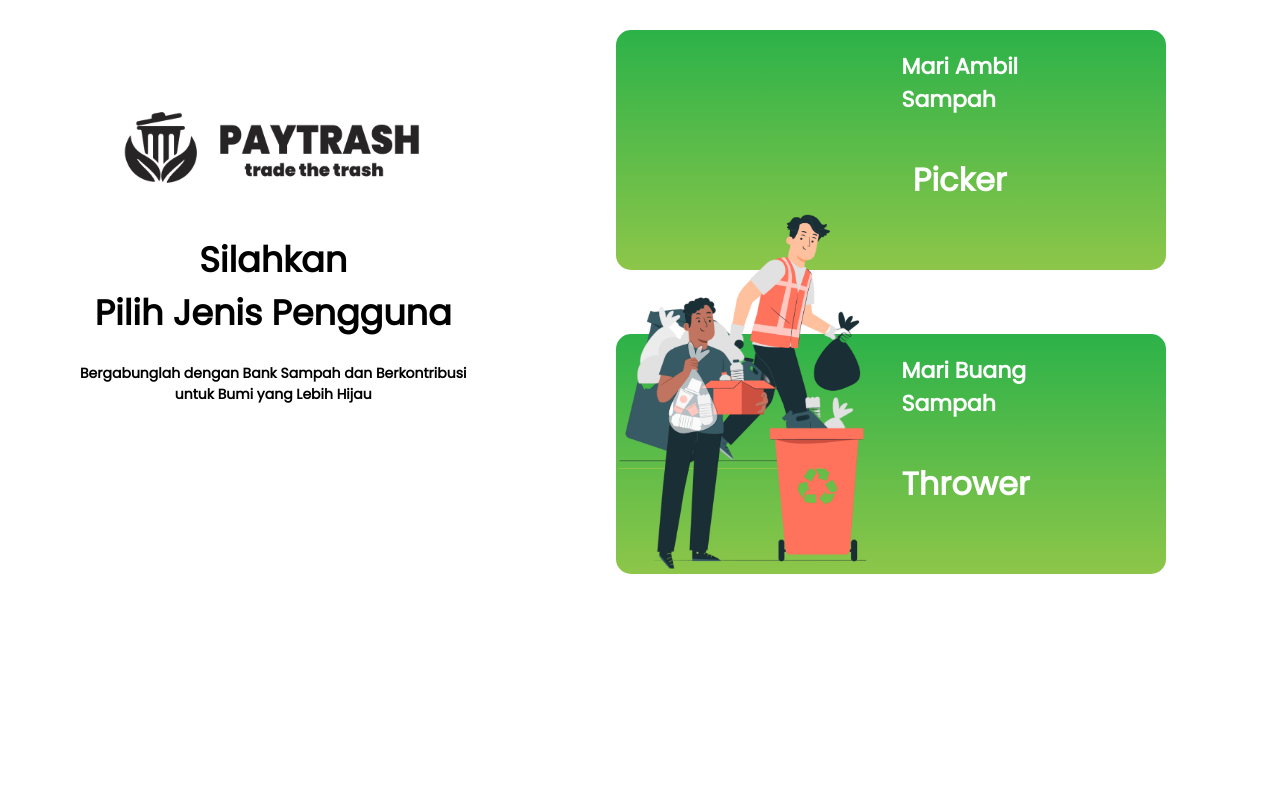
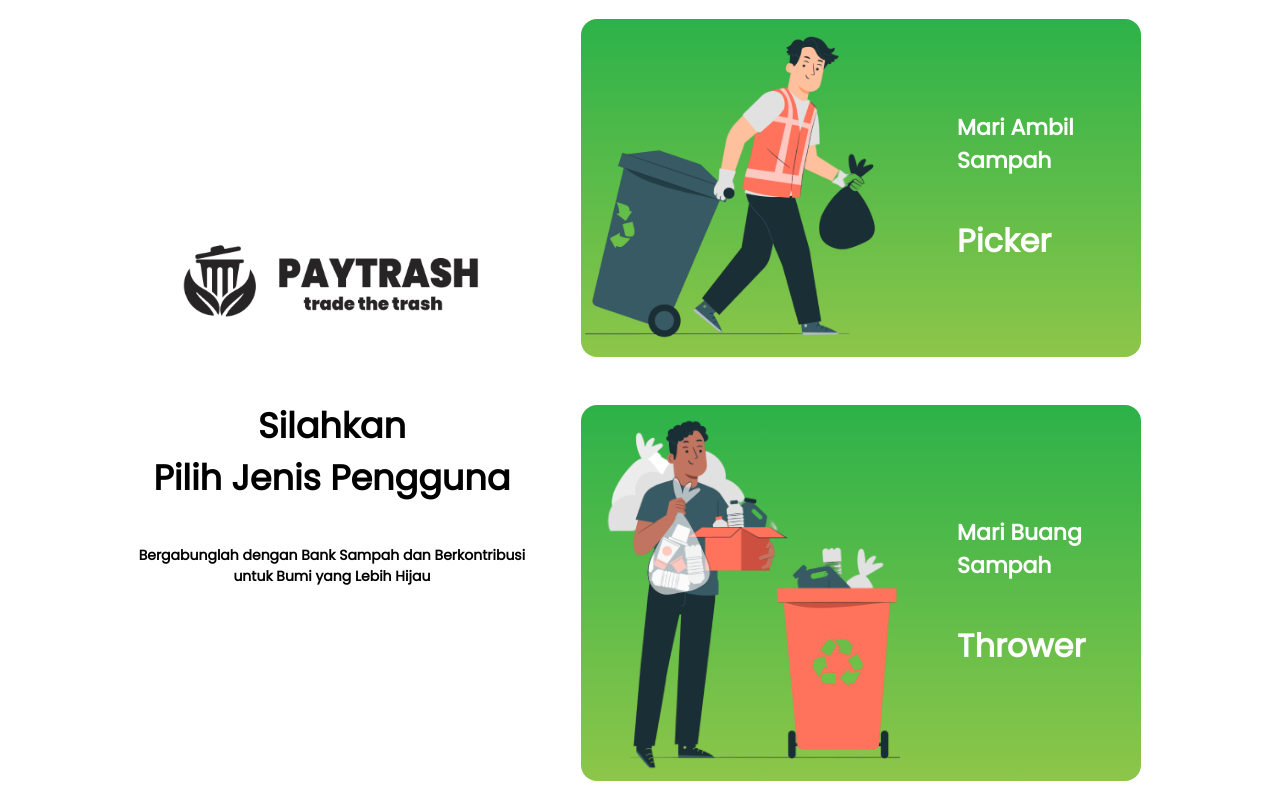
Before and after one commit to rizkyrachman00/ahmad-project, a plain HTML site: page LoginSebagai.html in a window 1280 px wide. Drawn offline with nearby package versions, Linux system fonts and the light colour scheme.

Commit message:
fixed 'login sebagai' layout

```diff
--- a/LoginSebagai.html
+++ b/LoginSebagai.html
@@ -1,47 +1,64 @@
 <!DOCTYPE html>
 <html lang="en">
   <head>
-    <meta charset="UTF-8">
-    <meta name="viewport" content="width=device-width, initial-scale=1.0">
+    <meta charset="UTF-8" />
+    <meta name="viewport" content="width=device-width, initial-scale=1.0" />
     <title>Login Sebagai</title>
     <script src="https://cdn.tailwindcss.com"></script>
     <link rel="stylesheet" href="../styles/style.css" />
   </head>
   <body>
-    <section class="flex mt-[30px] mb-[40pxpx] pl-[80px] pr-[15px]">
-        <div class="text-center mr-[150px] mt-[50px]">
-            <img class="w-[340px] mx-auto" src="./assets/image/logohitam.png" alt="">
-            <h1 class="font-bold text-[35px] pt-[20px]">Silahkan
-                <br>Pilih Jenis Pengguna</h1>
-            <p class="font-bold text-[14px] pt-6">Bergabunglah dengan Bank Sampah dan Berkontribusi
-                <br>untuk Bumi yang Lebih Hijau</p>
+    <section class="min-h-screen flex justify-center items-center gap-14">
+      <div class="flex flex-col justify-center items-center gap-10">
+        <img
+          class="w-[340px] mx-auto"
+          src="./assets/image/logohitam.png"
+          alt=""
+        />
+        <h1 class="font-bold text-[35px] text-center mt-3">
+          Silahkan <br />Pilih Jenis Pengguna
+        </h1>
+        <p class="font-bold text-[14px] text-center">
+          Bergabunglah dengan Bank Sampah dan Berkontribusi <br />
+          untuk Bumi yang Lebih Hijau
+        </p>
       </div>
-
-        <section class="right-[200px]">
-
-        <div class="mb-[100px] left-10 ">
-            <button class="mb-16 flex rounded-[15px] bg-gradient-to-b from-[#2CB249] to-[#8DC649] w-[550.03px] h-[240px]">
-              <img class="absolute bottom-[320px] w-[265.2px] h-[199.1.px] " src="./assets/image/fotothrower.png" alt="">
-                <ul>
-                    <h1 class="text-left pt-[20px] pl-[285px] text-[22px] font-bold text-white">Mari Ambil
-                        <br>Sampah</h1>
-                        <h2 class="pt-10 pl-[285px] text-[32px] font-bold text-white">Picker</h2>
-                </ul>
-            </button>
-
-            <button class="flex rounded-[15px] bg-gradient-to-b from-[#2CB249] to-[#8DC649] w-[550.03px] h-[240px]">
-              <img class="absolute top-[285px] w-[250.2px] h-[199.1.px] " src="./assets/image/fotopicker1.png" alt="">
-
-                <ul>
-                    <h1 class="text-left pt-[20px] pl-[285px] text-[22px] font-bold text-white">Mari Buang
-                        <br>Sampah</h1>
-                        <h2 class="pt-10 pl-[285px] text-[32px] font-bold text-white">Thrower</h2>
-                </ul>
-            </button>
-
-
+      <div>
+        <a href="./picker/login.html">
+          <div
+            class="flex items-center gap-14 pr-14 rounded-2xl bg-gradient-to-b from-[#2CB249] to-[#8DC649]"
+          >
+            <img
+              class="w-[320px]"
+              src="./assets/image/fotothrower.png"
+              alt=""
+            />
+            <div>
+              <h1 class="text-left text-[22px] font-bold text-white">
+                Mari Ambil <br />Sampah
+              </h1>
+              <h2 class="text-[32px] font-bold text-white mt-10">Picker</h2>
             </div>
-        </section>
+          </div>
+        </a>
+        <a href="./thrower/login.html">
+          <div
+            class="flex items-center gap-14 pr-14 mt-12 rounded-2xl bg-gradient-to-b from-[#2CB249] to-[#8DC649]"
+          >
+            <img
+              class="w-[320px]"
+              src="./assets/image/fotopicker1.png"
+              alt=""
+            />
+            <div>
+              <h1 class="text-left text-[22px] font-bold text-white">
+                Mari Buang <br />Sampah
+              </h1>
+              <h2 class="text-[32px] font-bold text-white mt-10">Thrower</h2>
+            </div>
+          </div>
+        </a>
+      </div>
     </section>
   </body>
 </html>
```
Lines whose indentation alone changed are shown as unchanged.
